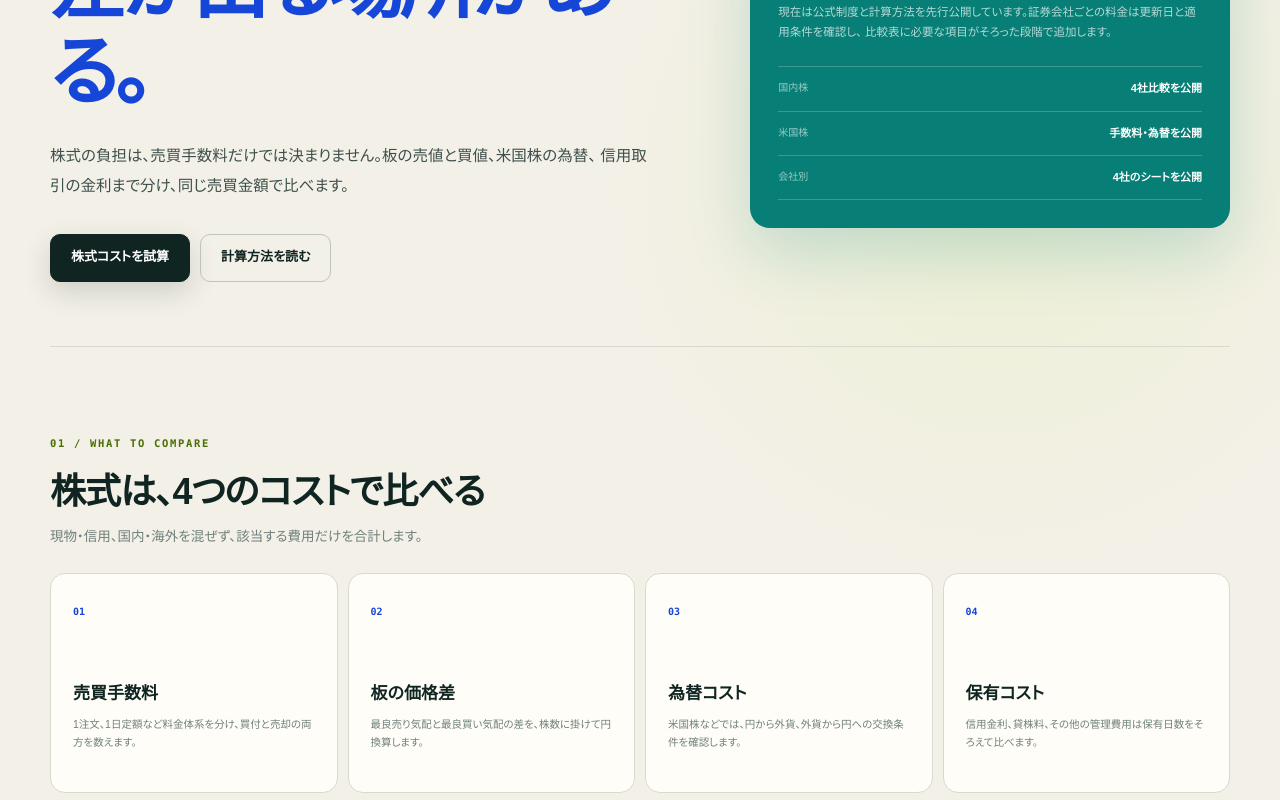
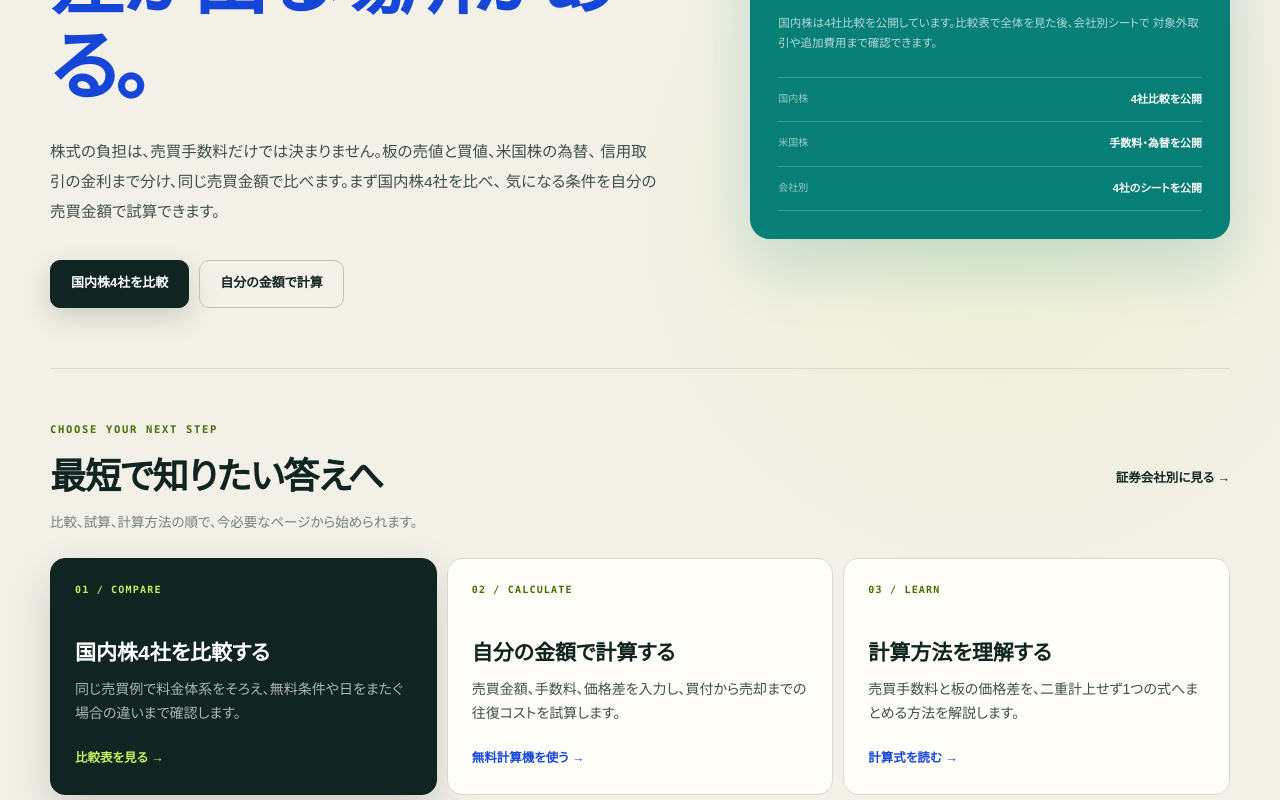
Before and after one commit to mrok18/hanbaijo, a Next.js app: page /stocks in a window 1280 px wide. Shown: the part 300-1100 px from the top of the page. Built offline with nearby package versions, Linux system fonts and the light colour scheme.

Commit message:
Improve stock comparison discovery

```diff
--- a/app/globals.css
+++ b/app/globals.css
@@ -403,6 +403,7 @@ article li + li { margin-top: 8px; }
 /* FX hub */
 .fx-page { padding-bottom: 20px; }
 .stocks-page, .futures-page { font-size: 16px; }
+.stocks-path-grid { grid-template-columns: repeat(3, 1fr); }
 .fx-hero { display: grid; grid-template-columns: minmax(0, 1.12fr) minmax(350px, .88fr); align-items: center; gap: clamp(45px, 7vw, 90px); min-height: 570px; padding: 45px 0 60px; border-bottom: 1px solid var(--line); }
 .fx-hero .page-kicker { margin: 0 0 20px; }
 .fx-hero h1 { margin: 0; font-size: clamp(45px, 6vw, 76px); line-height: 1.14; letter-spacing: -.055em; }
--- a/app/stocks/page.tsx
+++ b/app/stocks/page.tsx
@@ -16,19 +16,20 @@ export default function StocksPage() {
           <h1>「手数料無料」でも、<br /><em>差が出る場所がある。</em></h1>
           <p className="lede">
             株式の負担は、売買手数料だけでは決まりません。板の売値と買値、米国株の為替、
-            信用取引の金利まで分け、同じ売買金額で比べます。
+            信用取引の金利まで分け、同じ売買金額で比べます。まず国内株4社を比べ、
+            気になる条件を自分の売買金額で試算できます。
           </p>
           <div className="hero-actions">
-            <Link className="button primary" href="/tools/cost-calculator">株式コストを試算</Link>
-            <Link className="button secondary" href="/articles/stock-round-trip-cost">計算方法を読む</Link>
+            <Link className="button primary" href="/stocks/domestic-fee-comparison">国内株4社を比較</Link>
+            <Link className="button secondary" href="/tools/cost-calculator">自分の金額で計算</Link>
           </div>
         </div>
         <aside className="fx-status-panel stocks-status-panel">
           <span>DATA STATUS</span>
           <strong>比較方法を公開中</strong>
           <p>
-            現在は公式制度と計算方法を先行公開しています。証券会社ごとの料金は更新日と適用条件を確認し、
-            比較表に必要な項目がそろった段階で追加します。
+            国内株は4社比較を公開しています。比較表で全体を見た後、会社別シートで
+            対象外取引や追加費用まで確認できます。
           </p>
           <dl>
             <div><dt>国内株</dt><dd>4社比較を公開</dd></div>
@@ -36,6 +37,31 @@ export default function StocksPage() {
             <div><dt>会社別</dt><dd>4社のシートを公開</dd></div>
           </dl>
         </aside>
+      </section>
+
+      <section className="home-paths" aria-labelledby="stock-paths-title">
+        <div className="section-heading compact">
+          <div>
+            <p className="section-index">CHOOSE YOUR NEXT STEP</p>
+            <h2 id="stock-paths-title">最短で知りたい答えへ</h2>
+            <p>比較、試算、計算方法の順で、今必要なページから始められます。</p>
+          </div>
+          <Link href="#stock-provider-directory">証券会社別に見る →</Link>
+        </div>
+        <div className="home-path-grid stocks-path-grid">
+          <Link className="home-path-card primary-path" href="/stocks/domestic-fee-comparison">
+            <span>01 / COMPARE</span><strong>国内株4社を比較する</strong>
+            <p>同じ売買例で料金体系をそろえ、無料条件や日をまたぐ場合の違いまで確認します。</p><b>比較表を見る →</b>
+          </Link>
+          <Link className="home-path-card" href="/tools/cost-calculator">
+            <span>02 / CALCULATE</span><strong>自分の金額で計算する</strong>
+            <p>売買金額、手数料、価格差を入力し、買付から売却までの往復コストを試算します。</p><b>無料計算機を使う →</b>
+          </Link>
+          <Link className="home-path-card" href="/articles/stock-round-trip-cost">
+            <span>03 / LEARN</span><strong>計算方法を理解する</strong>
+            <p>売買手数料と板の価格差を、二重計上せず1つの式へまとめる方法を解説します。</p><b>計算式を読む →</b>
+          </Link>
+        </div>
       </section>
 
       <section className="fx-section">
```
